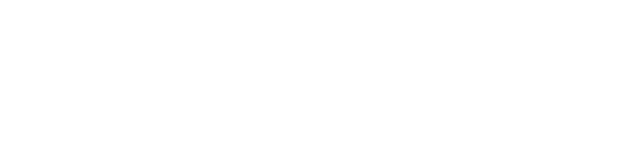
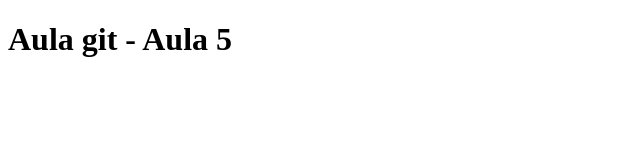
Before and after one commit to Borcate/aula-cinco-git, a plain HTML site: page index.html in a window 1280 px wide. Shown: the whole page, without its empty margins (0-640 px from the left). Drawn offline with Linux system fonts and the light colour scheme.

Commit message:
Alteracao no html

```diff
--- a/index.html
+++ b/index.html
@@ -7,6 +7,6 @@
     <title>Document</title>
 </head>
 <body>
-
+    <h1>Aula git - Aula 5</h1>
 </body>
 </html>
```
